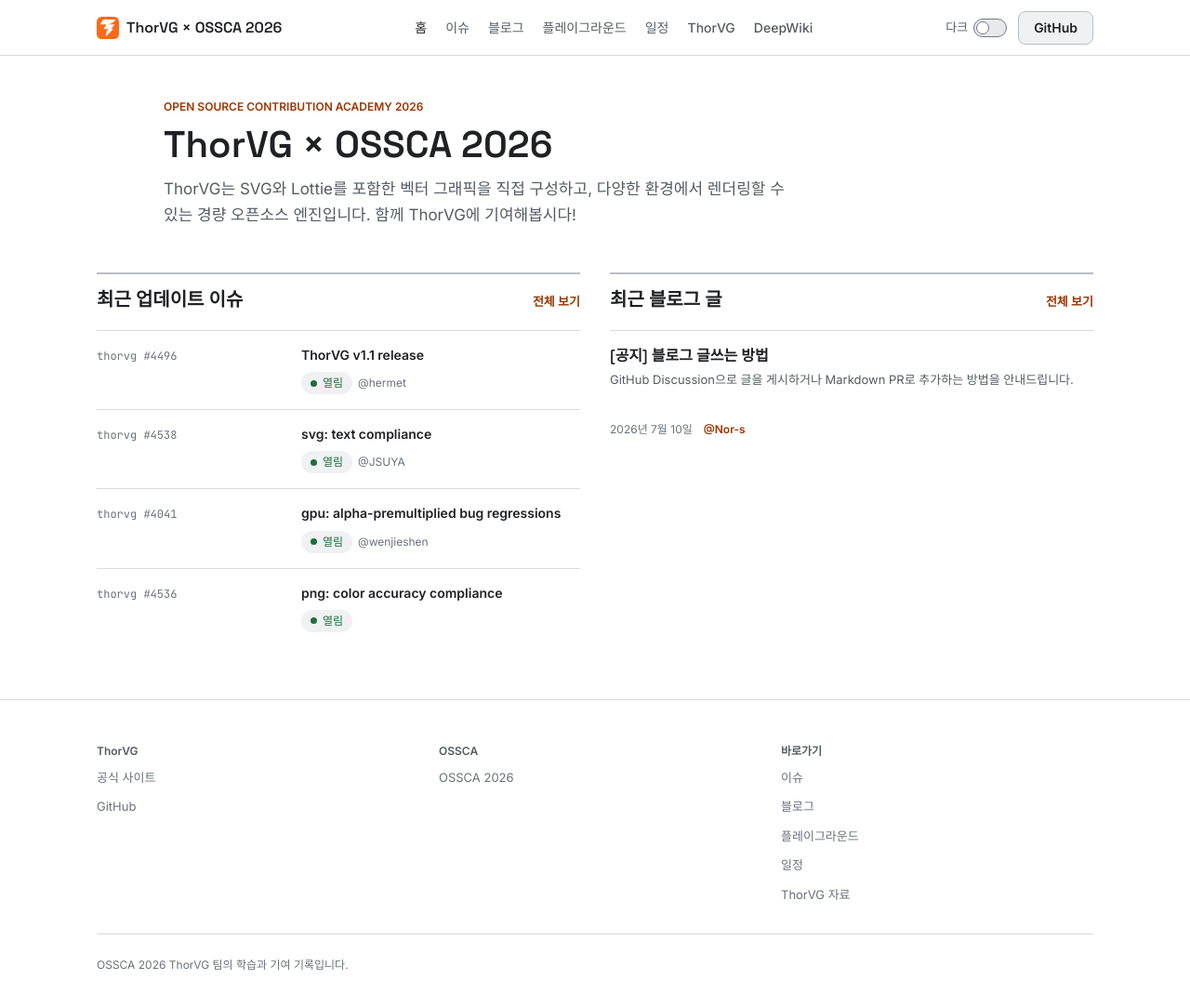
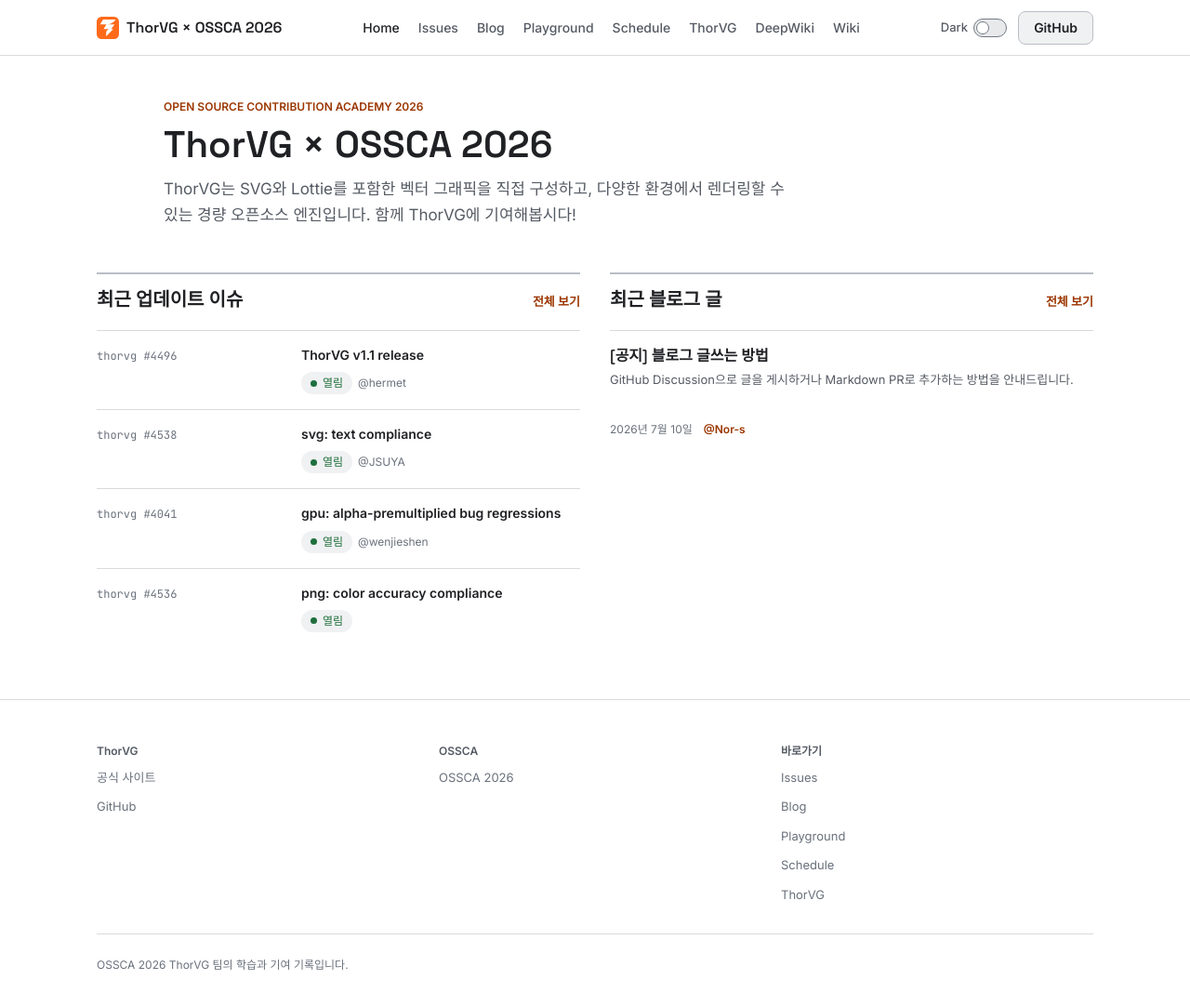
Before and after one commit to OSSCA-thorvg/site, an Astro site: page / in a window 1280 px wide. Shown: the whole page at 93% size. Built offline with nearby package versions, Linux system fonts and the light colour scheme; Astro itself is replaced by a stand-in of ours; some packages are replaced by stand-ins of ours.

Commit message:
update navigation

```diff
--- a/src/components/Footer.astro
+++ b/src/components/Footer.astro
@@ -15,11 +15,11 @@
       </div>
       <div class="footer__col">
         <h3>바로가기</h3>
-        <a href={base + 'issues'}>이슈</a>
-        <a href={base + 'blog'}>블로그</a>
-        <a href={base + 'playground'}>플레이그라운드</a>
-        <a href={base + 'schedule'}>일정</a>
-        <a href={base + 'thorvg'}>ThorVG 자료</a>
+        <a href={base + 'issues'}>Issues</a>
+        <a href={base + 'blog'}>Blog</a>
+        <a href={base + 'playground'}>Playground</a>
+        <a href={base + 'schedule'}>Schedule</a>
+        <a href={base + 'thorvg'}>ThorVG</a>
       </div>
     </div>
     <p class="footer__credit">OSSCA 2026 ThorVG 팀의 학습과 기여 기록입니다.</p>
--- a/src/components/Nav.astro
+++ b/src/components/Nav.astro
@@ -2,13 +2,14 @@
 const base = import.meta.env.BASE_URL;
 const { active } = Astro.props as { active?: string };
 const links = [
-  { key: 'home', label: '홈', href: base },
-  { key: 'issues', label: '이슈', href: base + 'issues' },
-  { key: 'blog', label: '블로그', href: base + 'blog' },
-  { key: 'playground', label: '플레이그라운드', href: base + 'playground' },
-  { key: 'schedule', label: '일정', href: base + 'schedule' },
+  { key: 'home', label: 'Home', href: base },
+  { key: 'issues', label: 'Issues', href: base + 'issues' },
+  { key: 'blog', label: 'Blog', href: base + 'blog' },
+  { key: 'playground', label: 'Playground', href: base + 'playground' },
+  { key: 'schedule', label: 'Schedule', href: base + 'schedule' },
   { key: 'thorvg', label: 'ThorVG', href: base + 'thorvg' },
   { key: 'deepwiki', label: 'DeepWiki', href: 'https://deepwiki.com/thorvg/thorvg', external: true },
+  { key: 'wiki', label: 'Wiki', href: 'https://github.com/OSSCA-thorvg/site/wiki', external: true },
 ];
 ---
 <header class="nav">
@@ -33,7 +34,7 @@
     </nav>
     <div class="nav__actions nav__cta">
       <label class="theme-toggle" for="theme-toggle">
-        <span>다크</span>
+        <span>Dark</span>
         <input id="theme-toggle" type="checkbox" role="switch" aria-label="다크 테마 사용" />
       </label>
       <a
```
Also changed, not shown: tests/site-contract.test.mjs (+5 -5 lines).
